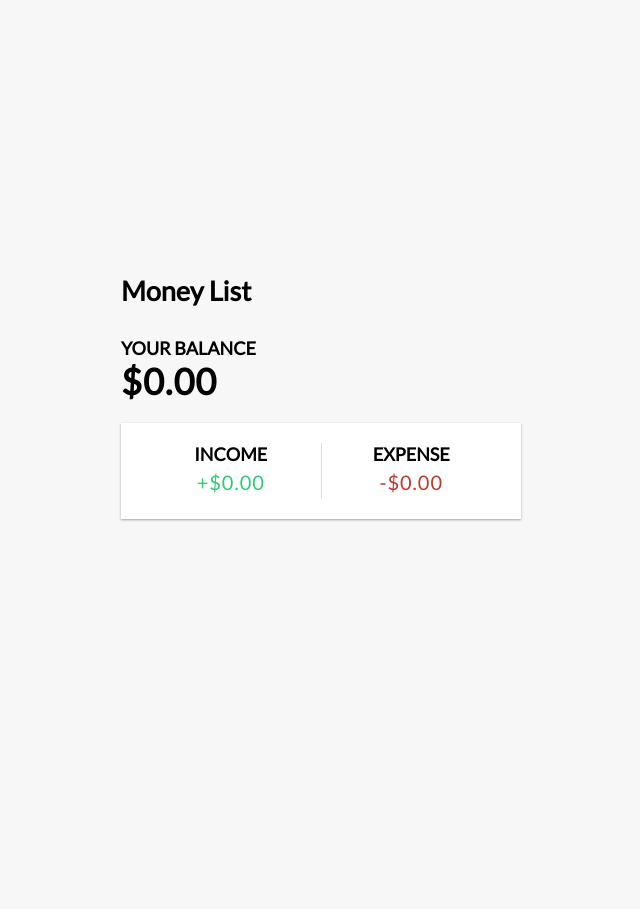
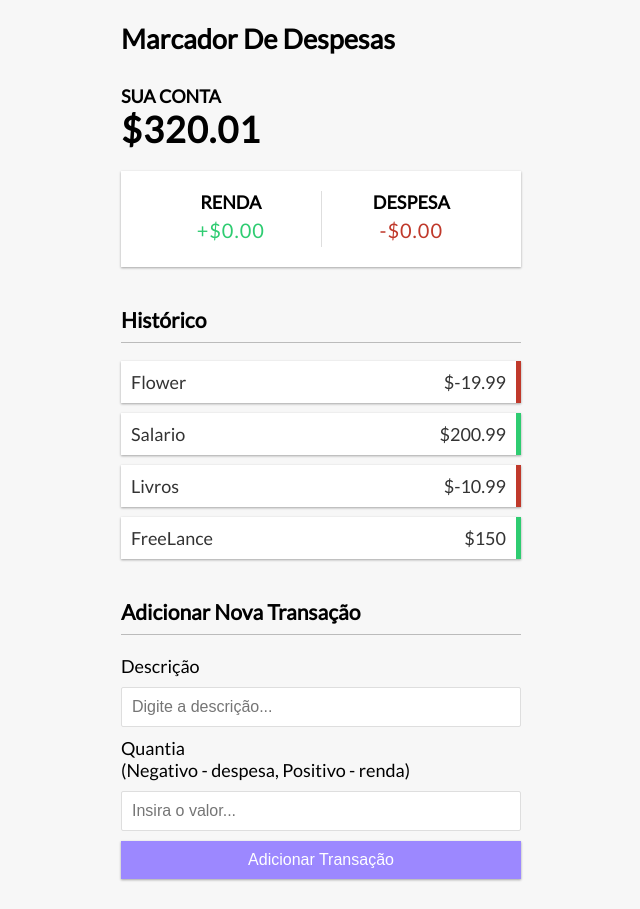
Before and after one commit to PabloAOliveira/Marcador-de-Despesas, a Vue app: page / in a window 1280 px wide. Shown: the whole page, without its empty margins (319-959 px from the left). Before the commit the page ends 800 px from the top, so only its background shows below. Built offline with nearby package versions, Linux system fonts and the light colour scheme.

Commit message:
:sparkles: feat(1): Layout pronto, fazendo funções para soma de calculo

```diff
--- a/src/App.vue
+++ b/src/App.vue
@@ -1,21 +1,37 @@
 <template>
   <Header></Header>
   <div class="container">
-    <Balance></Balance>
+    <Balance :total="total"></Balance>
     <IncomeExpense></IncomeExpense>
+    <TransactionList :transactions="transactions"></TransactionList>
+    <AddTransaction></AddTransaction>
   </div>
 </template>
 
-<script>
+<script setup>
 import Header from "./components/Header.vue";
 import Balance from "./components/Balance.vue";
 import IncomeExpense from "./components/IncomeExpense.vue";
+import TransactionList from "./components/TransactionList.vue";
+import AddTransaction from "./components/AddTransaction.vue";
 
-export default {
-  components: {
-    Header,
-    Balance,
-    IncomeExpense,
-  },
-};
+import { ref, computed } from "vue";
+
+const transactions = ref([
+  { id: 1, text: "Flower", amount: -19.99 },
+  { id: 2, text: "Salario", amount: 200.99 },
+  { id: 3, text: "Livros", amount: -10.99 },
+  { id: 4, text: "FreeLance", amount: 150 },
+]);
+
+// Pegar o total
+const total = computed(() => {
+  return transactions.value.reduce((acc, transactions) => {
+    return acc + transactions.amount;
+  }, 0);
+});
+
+// Pegar renda
+
+// Pegar despesas
 </script>
--- a/src/components/AddTransaction.vue
+++ b/src/components/AddTransaction.vue
@@ -0,0 +1,17 @@
+<template>
+  <h3>Adicionar Nova Transação</h3>
+  <form id="form">
+    <div class="form-control">
+      <label for="text">Descrição</label>
+      <input type="text" id="text" placeholder="Digite a descrição..." />
+    </div>
+    <div class="form-control">
+      <label for="amount"
+        >Quantia <br />
+        (Negativo - despesa, Positivo - renda)</label
+      >
+      <input type="number" id="amount" placeholder="Insira o valor..." />
+    </div>
+    <button class="btn">Adicionar Transação</button>
+  </form>
+</template>
--- a/src/components/Balance.vue
+++ b/src/components/Balance.vue
@@ -1,4 +1,15 @@
 <template>
-  <h4>Your Balance</h4>
-  <h1 id="balance">$0.00</h1>
+  <h4>Sua Conta</h4>
+  <h1 id="balance">${{ total }}</h1>
 </template>
+
+<script setup>
+import { defineProps } from "vue";
+
+const props = defineProps({
+  total: {
+    type: Number,
+    required: true,
+  },
+});
+</script>
--- a/src/components/Header.vue
+++ b/src/components/Header.vue
@@ -1,3 +1,3 @@
 <template>
-  <h2>Money List</h2>
+  <h2>Marcador De Despesas</h2>
 </template>
--- a/src/components/IncomeExpense.vue
+++ b/src/components/IncomeExpense.vue
@@ -1,11 +1,11 @@
 <template>
   <div class="inc-exp-container">
     <div>
-      <h4>Income</h4>
+      <h4>Renda</h4>
       <p id="money-plus" class="money plus">+$0.00</p>
     </div>
     <div>
-      <h4>Expense</h4>
+      <h4>Despesa</h4>
       <p id="money-minus" class="money minus">-$0.00</p>
     </div>
   </div>
--- a/src/components/TransactionList.vue
+++ b/src/components/TransactionList.vue
@@ -0,0 +1,24 @@
+<template>
+  <h3>Histórico</h3>
+  <ul id="list" class="list">
+    <li
+      v-for="transactions in transactions"
+      :key="transactions.id"
+      :class="transactions.amount < 0 ? 'minus' : 'plus'"
+    >
+      {{ transactions.text }} <span>${{ transactions.amount }}</span
+      ><button class="delete-btn">x</button>
+    </li>
+  </ul>
+</template>
+
+<script setup>
+import { defineProps } from "vue";
+
+const props = defineProps({
+  transactions: {
+    type: Array,
+    required: true,
+  },
+});
+</script>
```
